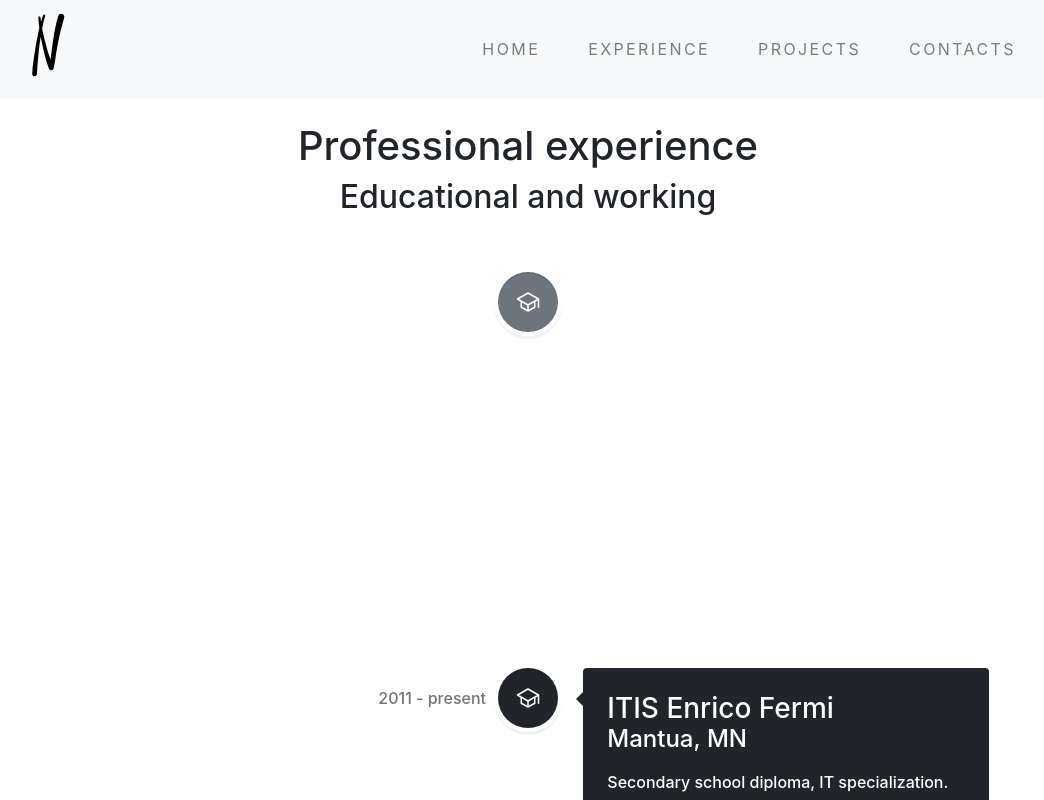
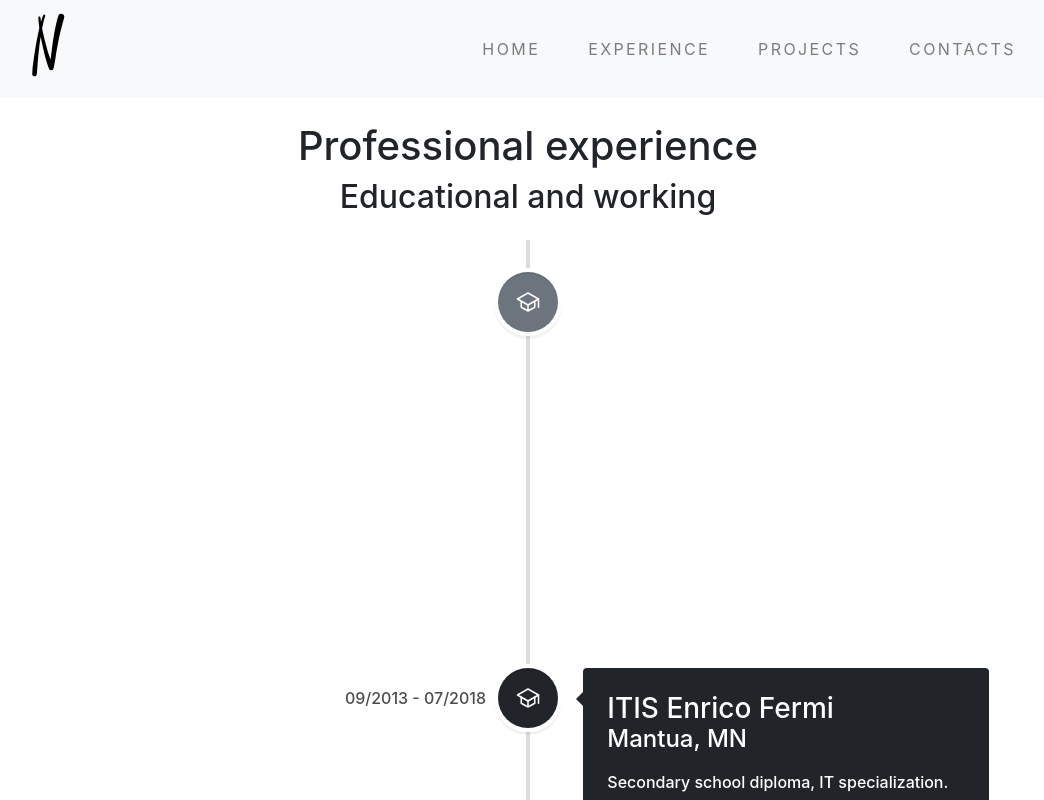
Before and after one commit to nicomanto/Personal-website, a Next.js app: page /experience in a window 1280 px wide. Shown: the top 800 px of the page, without its empty margins (112-1156 px from the left). Built offline with nearby package versions, Linux system fonts and the light colour scheme.

Commit message:
add odd and even style to timeline

```diff
--- a/i18n/config.ts
+++ b/i18n/config.ts
@@ -24,7 +24,7 @@ const resources = {
     cookie: cookieEN,
     index: indexEN,
     experience: experienceEN,
-    personalInfo: personalInfoEN
+    personalInfo: personalInfoEN,
   },
   it: {
     error: errorIT,
@@ -33,7 +33,7 @@ const resources = {
     cookie: cookieIT,
     index: indexIT,
     experience: experienceIT,
-    personalInfo: personalInfoIT
+    personalInfo: personalInfoIT,
   },
 };
 
@@ -41,7 +41,17 @@ i18n
   .use(LanguageDetector)
   .use(initReactI18next)
   .init({
-    ns: ["index", "contacts", "projects", "experience", "error", "formEmail", "layout", "cookie", "personalInfo"],
+    ns: [
+      "index",
+      "contacts",
+      "projects",
+      "experience",
+      "error",
+      "formEmail",
+      "layout",
+      "cookie",
+      "personalInfo",
+    ],
     resources,
     fallbackLng: "en",
     supportedLngs: ["en", "it"],
--- a/i18n/en/pages/experience.json
+++ b/i18n/en/pages/experience.json
@@ -12,6 +12,7 @@
             "title": "University of Padua",
             "place": "Padua, PD",
             "description": "Bachelor's Degree School of Sciences, IT specialization. In-depth knowledge of many programming languages, both functional and object-oriented. Acquisition of best practices in the field of software development regarding its life cycle and management of the organization of the development team through agile methodologies."
-        }
+        },
+        "present": "present"
     }
 }
--- a/i18n/it/pages/experience.json
+++ b/i18n/it/pages/experience.json
@@ -12,6 +12,7 @@
             "title": "Università degli Studi di Padova",
             "place": "Padova, PD",
             "description": "Laurea Triennale Scuola di Scienze, indirizzo Informatico. Conoscenza approfondità di molti linguaggi di programmazione, sia funzionali che ad oggetti. Acquisizione di best practies nell'ambito di sviluppo software riguardo al suo ciclo di vita e alla gestione dell'ogranizzazione del team di sviluppo tramite metodologie agili."
-        }
+        },
+        "present": "presente"
     }
 }
--- a/pages/experience/index.tsx
+++ b/pages/experience/index.tsx
@@ -18,11 +18,7 @@ const ExperiencePage = () => {
       <VerticalTimeline>
         <VerticalTimelineElement
           className="vertical-timeline-element--work"
-          date="2010 - 2011"
-          contentArrowStyle={{ borderRight: "7px solid  #6c757d" }}
-          contentStyle={{ background: "#6c757d", color: "#fff" }}
-          iconStyle={{ background: "#6c757d", color: "#fff" }}
-          dateClassName="text-dark"
+          date={`09/2018 - ${t("experience.present")}`}
           icon={<IoSchoolOutline />}
         >
           <h3 className="vertical-timeline-element-title">{t("experience.unipd.title")}</h3>
@@ -31,11 +27,7 @@ const ExperiencePage = () => {
         </VerticalTimelineElement>
         <VerticalTimelineElement
           className="vertical-timeline-element--work"
-          contentStyle={{ background: "#212529", color: "#fff" }}
-          contentArrowStyle={{ borderRight: "7px solid  #212529" }}
-          date="2011 - present"
-          dateClassName="text-dark"
-          iconStyle={{ background: "#212529", color: "#fff" }}
+          date="09/2013 - 07/2018"
           icon={<IoSchoolOutline />}
         >
           <h3 className="vertical-timeline-element-title">{t("experience.itis.title")}</h3>
--- a/pages/index.tsx
+++ b/pages/index.tsx
@@ -1,4 +1,4 @@
-import { Row, Col} from "react-bootstrap";
+import { Row, Col } from "react-bootstrap";
 import { useTranslation } from "react-i18next";
 import { IoServerOutline } from "react-icons/io5";
 import { BsCodeSlash, BsWindow } from "react-icons/bs";
@@ -13,7 +13,7 @@ const IndexPage = () => {
     <Layout title="Home | Niccolò Mantovani">
       <Row className="my-4">
         <Col lg={4} className="text-center my-auto">
-          <PersonalInfo/>
+          <PersonalInfo />
         </Col>
         <Col lg className="biographyIndex my-4">
           <h1>{t("title")}</h1>
--- a/styles/globals.css
+++ b/styles/globals.css
@@ -1,6 +1,10 @@
 /*general layout*/
 .principalContent{
   margin: 0 10% 0 10%;
+}
+
+.simpleLink{
+  text-decoration: none;
 }
 
 /*Navbar*/
@@ -43,12 +47,10 @@
     margin-top: 0.3rem
 }
 
-.simpleLink{
-  text-decoration: none;
-}
 
 
-/*index page*/
+
+/*personal info component*/
 
 .profilePicture{
   width:50%;
@@ -66,6 +68,24 @@
   color: #212529;
 }
 
+.badgeSD{
+  font-size: 100%;
+}
+
+.nameTitle{
+  font-size: 2.5em;
+}
+
+.iconInfo{
+  width: 20px;
+  height: 20px;
+}
+
+
+/*index page*/
+
+
+
 .biographyIndex{
   max-height: 80vh;
   overflow-y: hidden;
@@ -80,24 +100,49 @@
 }
 
 .biographyIndex::-webkit-scrollbar-thumb {
-  background-color: #212529;    /* color of the scroll thumb */
+  background-color: gainsboro;    /* color of the scroll thumb */
   border-radius: 20px;       /* roundness of the scroll thumb */
 }
 
-.nameTitle{
-  font-size: 2.5em;
+
+/*time line*/
+
+
+.vertical-timeline-element:nth-child(odd) .vertical-timeline-element-content, .vertical-timeline-element:nth-child(odd) .vertical-timeline-element-icon{
+  background: #6c757d;
+  color: white;
 }
 
-.iconInfo{
-  width: 20px;
-  height: 20px;
+.vertical-timeline-element:nth-child(odd) .vertical-timeline-element-content-arrow{
+  border-right: 7px solid #6c757d;
 }
 
-.badgeSD{
-  font-size: 100%;
+.vertical-timeline-element:nth-child(even) .vertical-timeline-element-content, .vertical-timeline-element:nth-child(even) .vertical-timeline-element-icon{
+  background: #212529;
+  color: white;
+}
+
+.vertical-timeline-element:nth-child(even) .vertical-timeline-element-content-arrow{
+  border-right: 7px solid #212529;
 }
 
 
+.vertical-timeline::before{
+  background-color:gainsboro !important
+}
+
+
+@media only screen and (min-width: 1170px){
+  .vertical-timeline-element-date{
+    color:black !important
+  }
+}
+
+@media only screen and (min-width: 768px){
+  .vertical-timeline-element-date{
+    color:white
+  }
+}
 
 
 /*WhatIDo card component*/
```
Also changed, not shown: components/PersonalInfo/PersonalInfo.tsx (+2 -9 lines).
